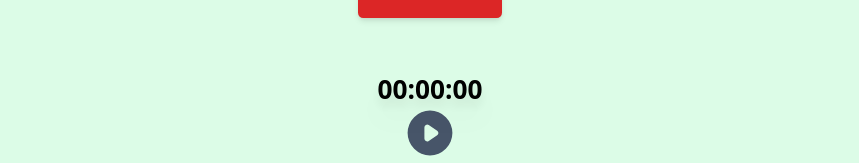
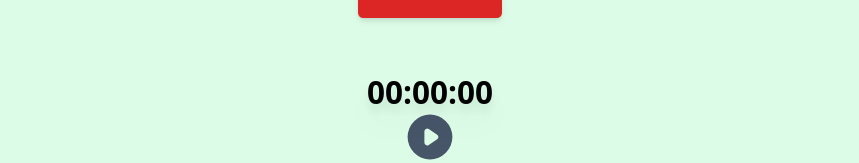
Before and after one commit to Shysh-Oleksandr/tennis-scoreboard, a React (Create React App) app: page / in a window 1280 px wide. Shown: the part 280-443 px from the top of the page, without its empty margins (210-1069 px from the left). Built offline with nearby package versions, Linux system fonts and the light colour scheme.

Commit message:
Made restarting timer.

```diff
--- a/src/App.tsx
+++ b/src/App.tsx
@@ -1,4 +1,4 @@
-import React, { useEffect } from "react";
+import React from "react";
 import { useAppDispatch } from "./app/hooks";
 import Scoreboard from "./components/Scoreboard";
 import Stopwatch from "./components/Stopwatch";
--- a/src/components/Stopwatch.tsx
+++ b/src/components/Stopwatch.tsx
@@ -1,9 +1,10 @@
-import React, { MutableRefObject, useRef, useState } from "react";
-import { useEffect } from "react";
+import React, { MutableRefObject, useEffect, useRef, useState } from "react";
 import { formatTime } from "../utils/functions";
+import { useAppSelector } from "./../app/hooks";
 import { convertMsToHM } from "./../utils/functions";
 
 const Stopwatch = () => {
+  const { wasRestarted } = useAppSelector((store) => store.scoreboard);
   const [time, setTime] = useState(0);
   const [running, setRunning] = useState(false);
   let stopwatchRef = useRef() as MutableRefObject<NodeJS.Timer>;
@@ -18,9 +19,13 @@ const Stopwatch = () => {
     return () => clearInterval(stopwatchRef.current);
   }, [running]);
 
+  useEffect(() => {
+    setTime(0);
+  }, [wasRestarted]);
+
   return (
     <div className="mt-16">
-      <div className="text-3xl font-bold drop-shadow-xl">
+      <div className="text-4xl font-bold drop-shadow-xl">
         <span>{formatTime(convertMsToHM(time)[2])}:</span>
         <span>{formatTime(convertMsToHM(time)[1])}:</span>
         <span>{formatTime(convertMsToHM(time)[0])}</span>
@@ -55,7 +60,6 @@ const Stopwatch = () => {
             </svg>
           )}
         </button>
-        {/* <button onClick={() => setTime(0)}>Reset</button> */}
       </div>
     </div>
   );
--- a/src/features/scoreboard/scoreboardSlice.ts
+++ b/src/features/scoreboard/scoreboardSlice.ts
@@ -52,6 +52,7 @@ export interface scoreboardState {
   isTiebreak: boolean;
   isDeuce: boolean;
   pointType: PointTypes;
+  wasRestarted: boolean;
   breakpointNumber: number;
   currentSet: number;
   bestOfNumber: number;
@@ -70,6 +71,7 @@ const initialState: scoreboardState = {
   currentSet: 0,
   isTiebreak: false,
   isDeuce: false,
+  wasRestarted: false,
   breakpointNumber: 0,
   pointType: PointTypes.DEFAULT_POINT,
 
@@ -248,8 +250,13 @@ export const scoreboardSlice = createSlice({
       state.breakpointNumber = 0;
     },
     resetMatch: (state) => {
-      return { ...initialState, players: state.players };
+      return {
+        ...initialState,
+        players: state.players,
+        wasRestarted: !state.wasRestarted,
+      };
     },
+
     changeCurrentServer: (state) => {
       // Change a current server.
       state.currentServer =
```
